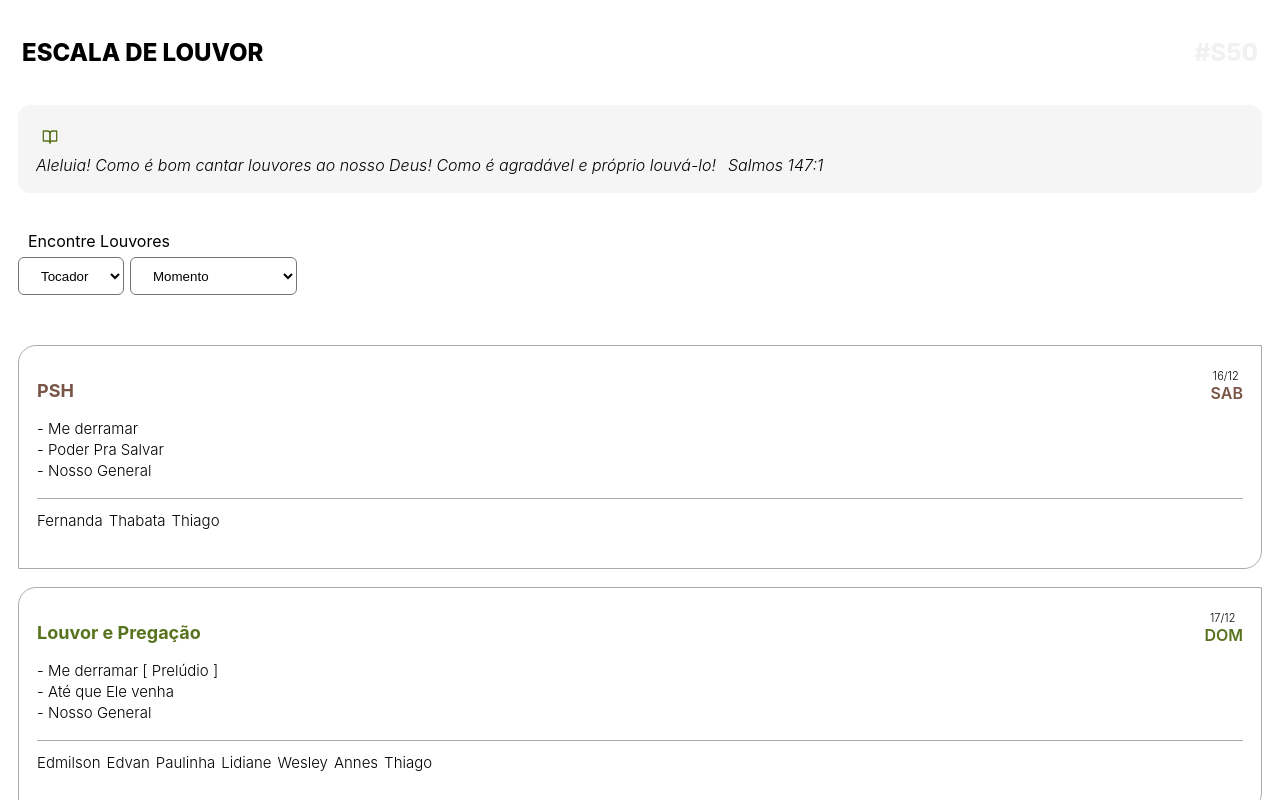
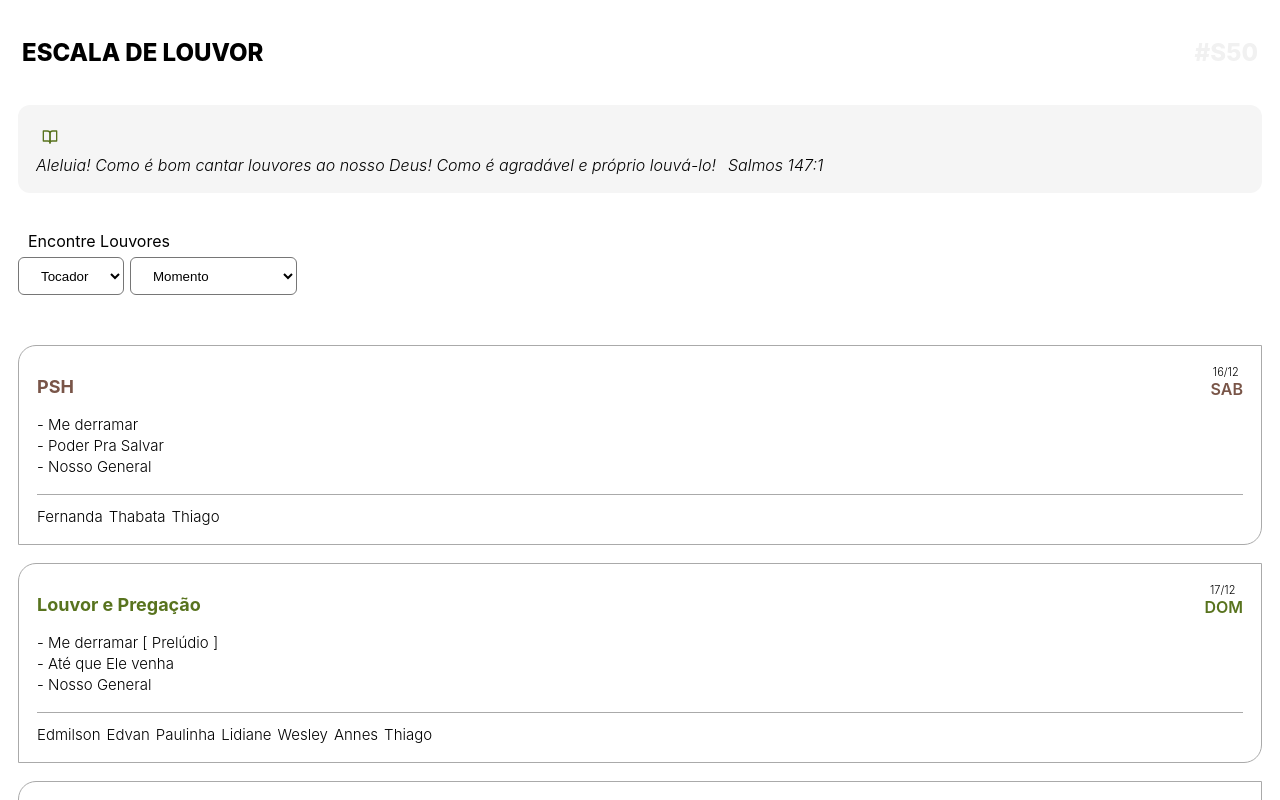
Before and after one commit to hupernikomen/scalepraise, a React (Create React App) app: page / in a window 1280 px wide. Shown: the top 800 px of the page. Built offline with nearby package versions, Linux system fonts and the light colour scheme.

Commit message:
Postagem

```diff
--- a/src/CalendarItem/estilo.css
+++ b/src/CalendarItem/estilo.css
@@ -1,6 +1,6 @@
 .container {
   border: 0.4px solid #aaa;
-  padding: 22px 18px 38px 18px;
+  padding: 18px;
   border-radius: 18px 0 18px 0;
   margin-bottom: 18px;
 }
```
